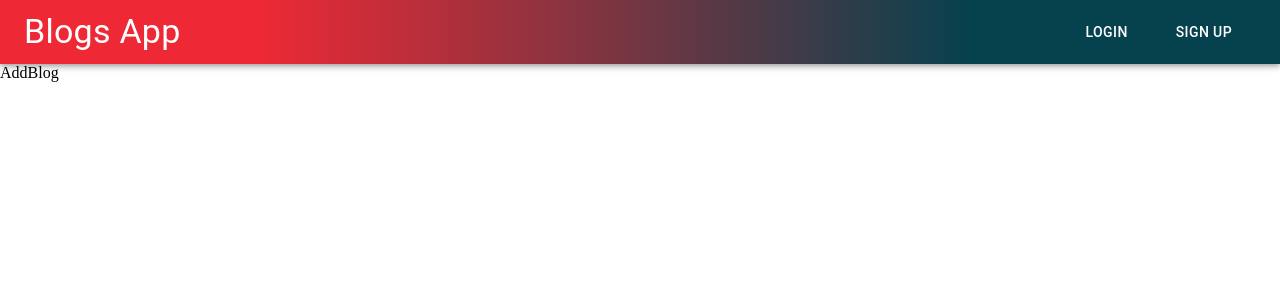
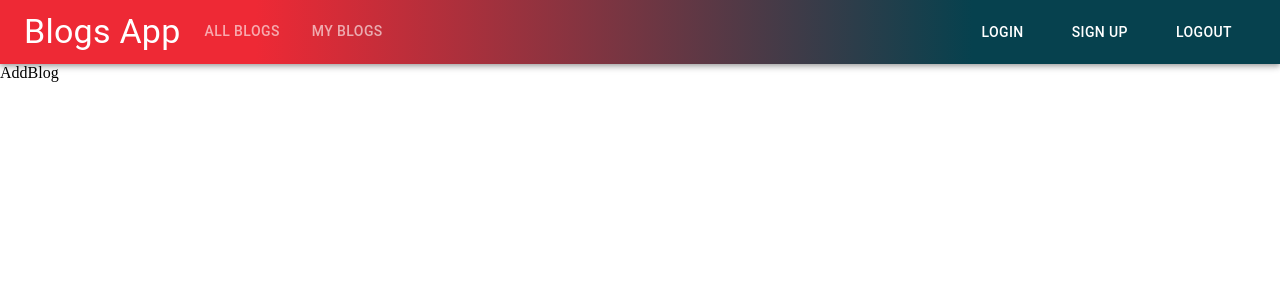
Before and after one commit to saanandsth/React-Blog, a React (Create React App) app in the folder frontend/: page /blogs/add in a window 1280 px wide. Shown: the top 300 px of the page. Built offline with nearby package versions, Linux system fonts and the light colour scheme.

Commit message:
configured routes for header component

```diff
--- a/frontend/src/components/Header.js
+++ b/frontend/src/components/Header.js
@@ -1,7 +1,17 @@
-import React from 'react';
-import { AppBar, Button, Toolbar, Typography, Box } from '@mui/material';
+import React, { useState } from 'react';
+import {
+  AppBar,
+  Button,
+  Toolbar,
+  Typography,
+  Box,
+  Tabs,
+  Tab,
+} from '@mui/material';
+import { Link } from 'react-router-dom';
 
 const Header = () => {
+  const [value, setValue] = useState();
   return (
     <>
       <AppBar
@@ -12,18 +22,40 @@ const Header = () => {
         }}>
         <Toolbar>
           <Typography variant='h4'>Blogs App</Typography>
+          <Box display='flex'>
+            <Tabs
+              sx={{ margin: 1 }}
+              textColor='inherit'
+              value={value}
+              onChange={(e, val) => setValue(val)}>
+              <Tab LinkComponent={Link} to='/blogs' label='All Blogs'></Tab>
+              <Tab LinkComponent={Link} to='/myBlogs' label='My Blogs'></Tab>
+            </Tabs>
+          </Box>
           <Box display='flex' marginLeft='auto'>
             <Button
+              LinkComponent={Link}
+              to='/auth'
               color='warning'
               variant='info'
               sx={{ margin: 1, borderRadius: 10 }}>
               Login
             </Button>
             <Button
+              LinkComponent={Link}
+              to='/auth'
               color='warning'
               variant='info'
               sx={{ margin: 1, borderRadius: 10 }}>
               Sign Up
+            </Button>
+            <Button
+              LinkComponent={Link}
+              to='/auth'
+              color='warning'
+              variant='info'
+              sx={{ margin: 1, borderRadius: 10 }}>
+              Logout
             </Button>
           </Box>
         </Toolbar>
```
